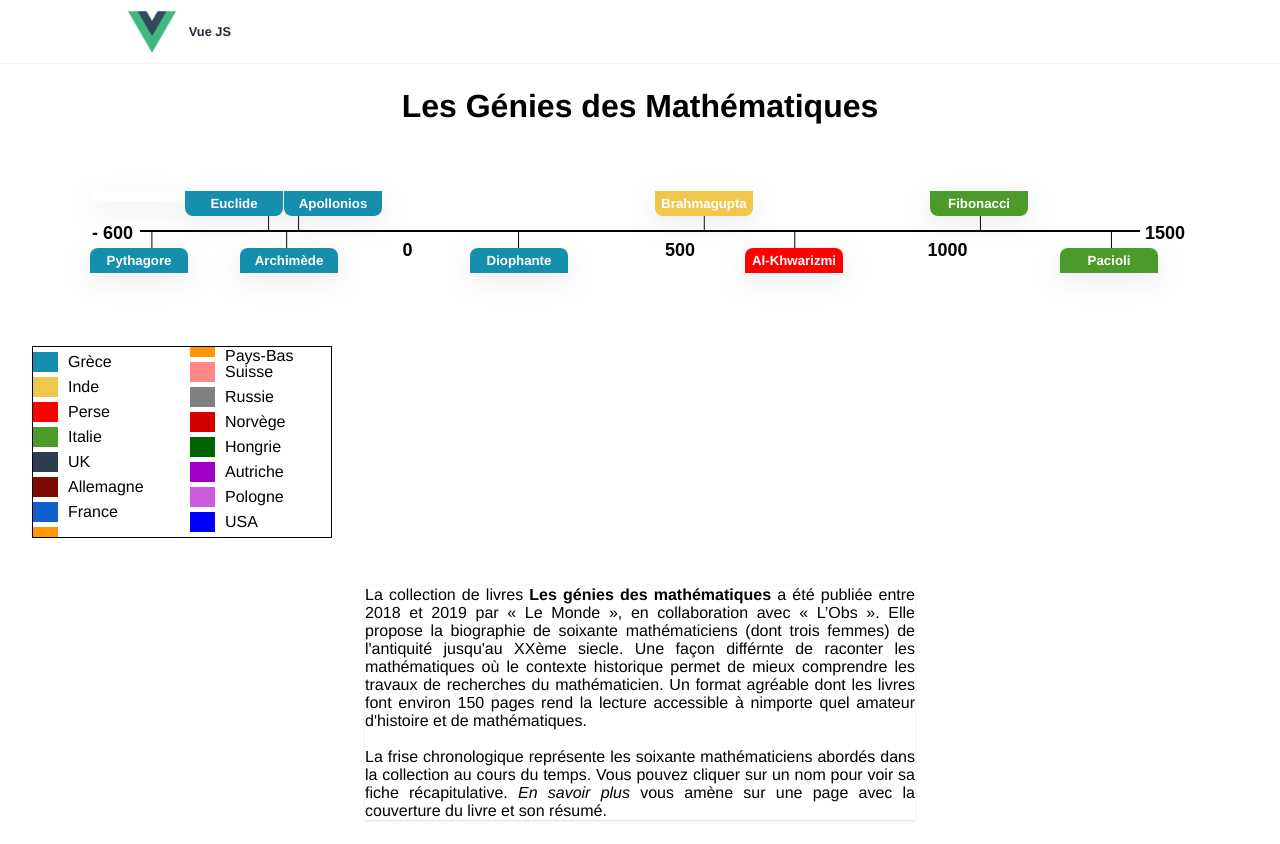
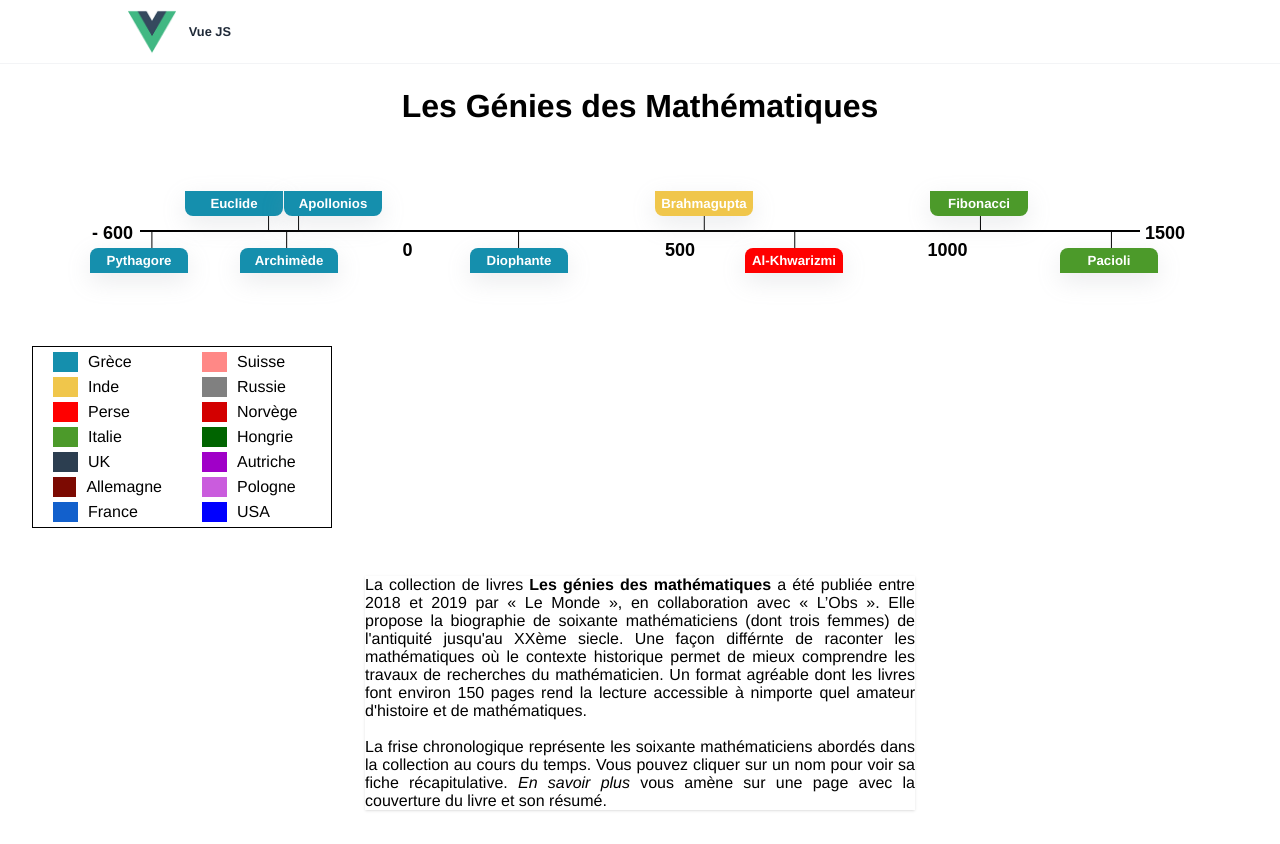
Before and after one commit to AvirKarakitsos/VUEtimeline, a Vue app: page / in a window 1280 px wide. Built offline with nearby package versions, Linux system fonts and the light colour scheme; data requests are answered from the project's data file; the HTML template or start-up script is replaced by a standard one.

Commit message:
fix: legend part

```diff
--- a/src/components/Sectionlist.vue
+++ b/src/components/Sectionlist.vue
@@ -27,7 +27,7 @@
         </div>
     </section>
     <section class="timeline" v-else-if="cpt==0">
-        <div v-for="ligne in table.filter(val => val.id <= 10)" :key="ligne.id">
+        <div v-for="ligne in table.filter(val => val.id < 10)" :key="ligne.id">
 
             <div @click="afficher(ligne.id)"
             :class="[ligne.id%2==0 ? 'paire' : 'impaire', 'libelle']"
--- a/src/views/Home.vue
+++ b/src/views/Home.vue
@@ -14,11 +14,19 @@
 			</div>
 		</section>
 
-		<ul class="legend">
-			<li class="country" v-for="ligne in tableFilter" :key="ligne.id">
-				<div class="bg-color" :style="'background-color:'+ligne.couleur"></div><p>{{ " "+ligne.pays }}</p>
-			</li>
-		</ul>
+		<section class="legend">
+			<ul>
+				<li class="country" v-for="ligne in tableFilter.slice(0,Math.trunc(length/2))" :key="ligne.id">
+					<div class="bg-color" :style="'background-color:'+ligne.couleur"></div><p>{{ " "+ligne.pays }}</p>
+				</li>
+			</ul>
+			<ul>
+				<li class="country" v-for="ligne in tableFilter.slice(Math.ceil(length/2))" :key="ligne.id">
+					<div class="bg-color" :style="'background-color:'+ligne.couleur"></div><p>{{ " "+ligne.pays }}</p>
+				</li>
+			</ul>
+		</section>
+
 
 		<p class="description">La collection de livres <strong>Les génies des mathématiques</strong> a été publiée entre 2018 et 2019 par « Le Monde », en collaboration avec « L’Obs ». Elle propose la biographie de soixante mathématiciens (dont trois femmes) de l'antiquité jusqu'au XXème siecle. Une façon différnte de raconter les mathématiques où le contexte historique permet de mieux comprendre les travaux de recherches du mathématicien. Un format agréable dont les livres font environ 150 pages rend la lecture accessible à nimporte quel amateur d'histoire et de mathématiques.<br/><br/>La frise chronologique représente les soixante mathématiciens abordés dans la collection au cours du temps. Vous pouvez cliquer sur un  nom pour voir sa fiche récapitulative. <span class="italique">En savoir plus</span> vous amène sur une page avec la couverture du livre et son résumé.</p>
 	</main>
@@ -37,8 +45,9 @@ export default {
 	},
 	data(){
 		return{
-		cpt:0,
-		tableFilter:[]
+			cpt:0,
+			tableFilter:[],
+			length:0
 		}
 	},
 	methods:{
@@ -71,14 +80,17 @@ export default {
 		},
 	},
 	async created(){
+		const table = await this.fetchTable()
 		let tableColor = []
-		const tab= await this.fetchTable()
-		tab.map(val => {
+
+		table.map(val => {
 			if((!tableColor.includes(val.couleur)) && (val.couleur !== "")){
 				tableColor.push(val.couleur)
 				this.tableFilter.push(val)
 			}
 		})
+		this.length = tableColor.length
+		console.log(this.length)
 	}
 }
 </script>
@@ -116,13 +128,17 @@ export default {
 	}
 	.legend{
 		width: 300px;
-		/* padding: .2rem .5rem; */
 		align-self: flex-start;
-		-webkit-column-count: 2;  /* Chrome/Opera, Safari */
-		-moz-column-count: 2; /* Mozilla Firefox */
-		column-count: 2;
+		display: flex;
+		/* -webkit-column-count: 2;  Chrome/Opera, Safari
+		-moz-column-count: 2; Mozilla Firefox
+		column-count: 2; */
 		list-style-type: none;
 		border: 1px solid black;
+	}
+	.legend ul {
+		width: 50%;
+		padding: 0 20px;
 	}
 	.country {
 		height: 20px;
```
